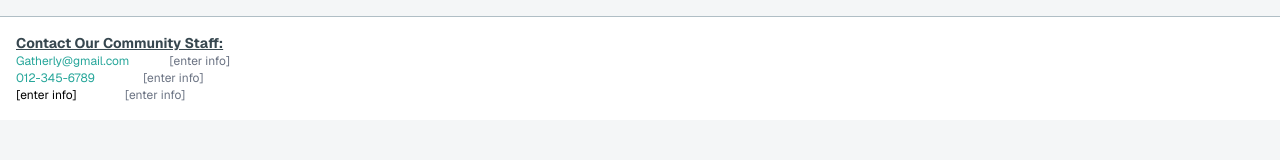
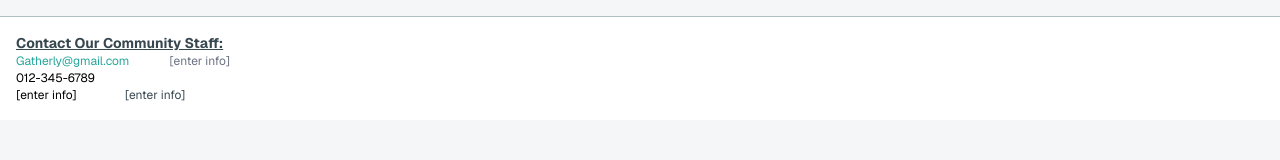
Before and after one commit to TSA-Group/tsa_group_starter, a Next.js app: page / in a window 1280 px wide. Shown: the part 2873-3033 px from the top of the page. Built offline with nearby package versions, Linux system fonts and the light colour scheme; a web font is replaced by a local one.

Commit message:
Update page.tsx

```diff
--- a/app/page.tsx
+++ b/app/page.tsx
@@ -108,17 +108,16 @@ export default function Home() {
           </div>
 
           <div style={{ fontSize: "12px" }}>
-            <a href="tel:012-345-6789" className="text-[#26A69A] mr-12">
+            <a href="tel:012-345-6789" className="text-[black] mr-12">
               012-345-6789
             </a>
-            <span className="text-gray-500">[enter info]</span>
           </div>
 
           <div style={{ fontSize: "12px" }}>
             <a href="#" className="text-[black] mr-12">
               [enter info]
             </a>
-            <span className="text-gray-500">[enter info]</span>
+            <span className="text-black-500">[enter info]</span>
           </div>
         </footer>
 
```
